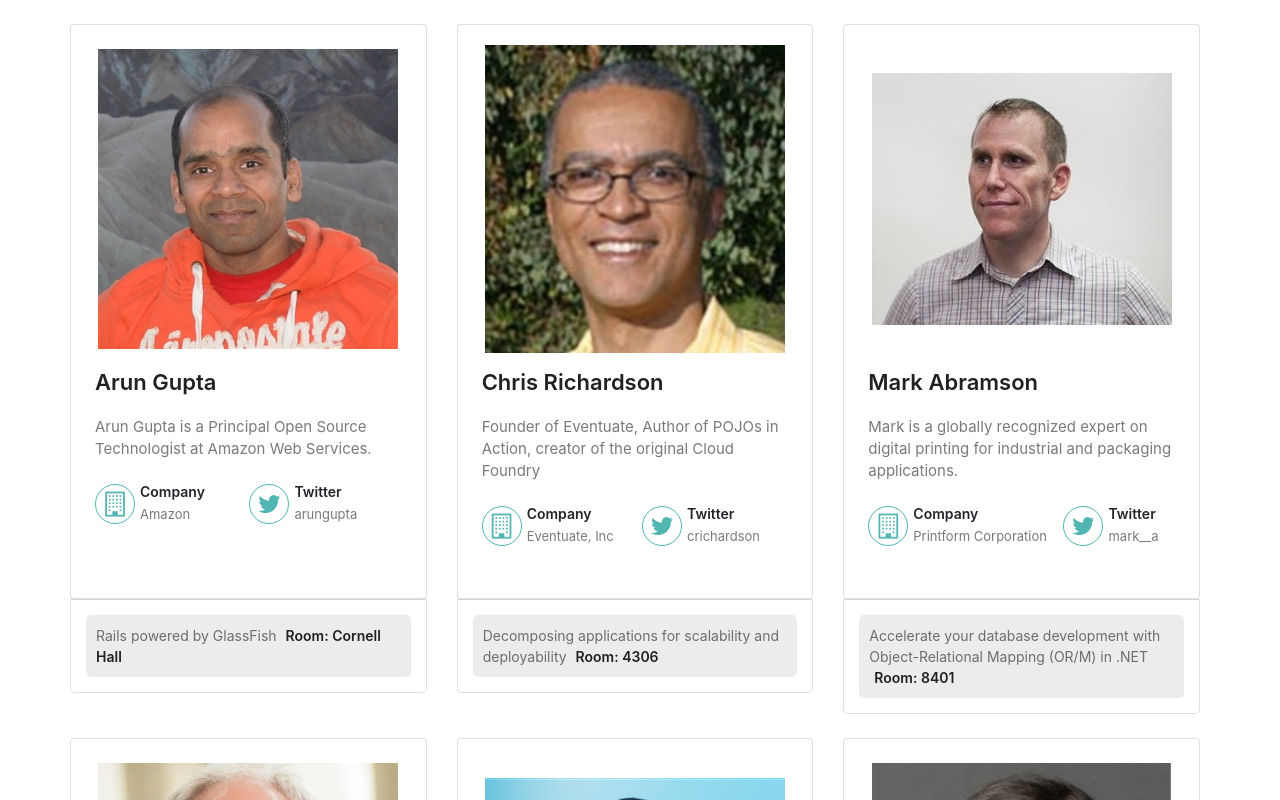
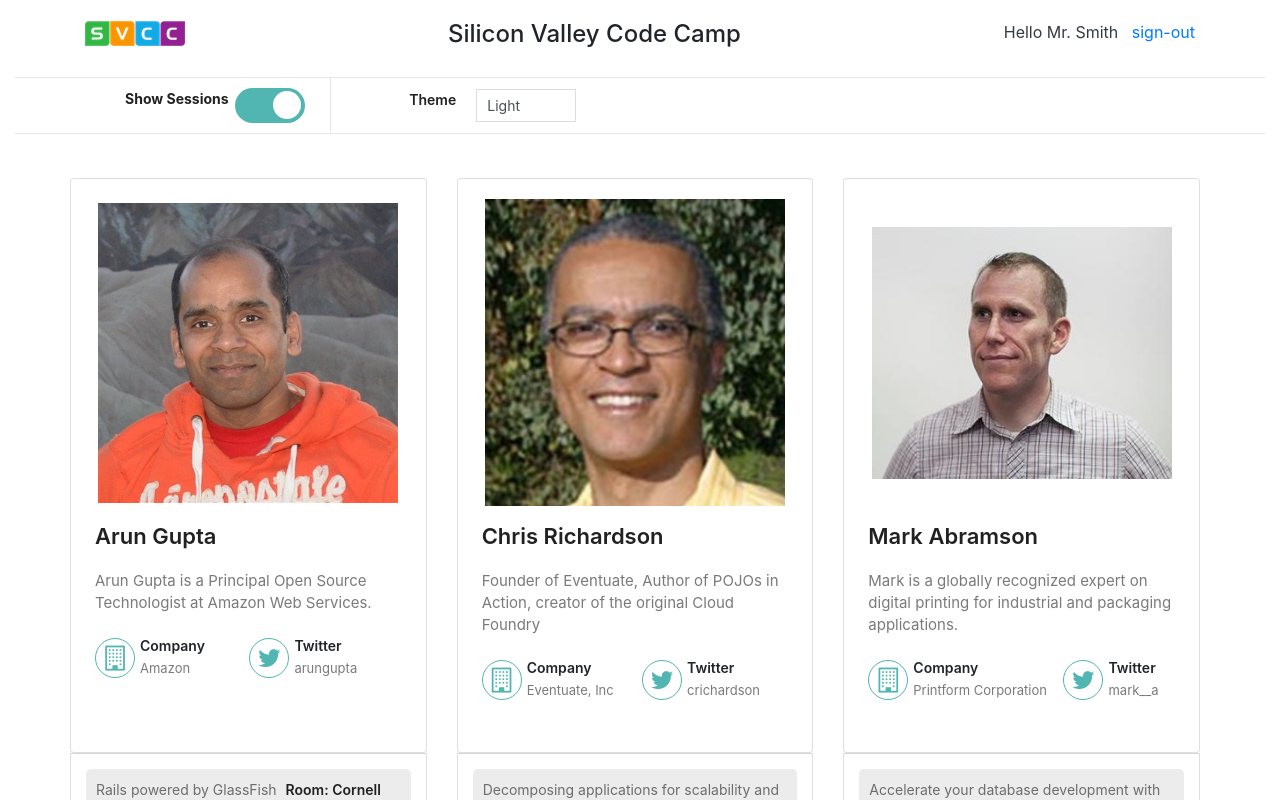
Before and after one commit to jchen370/pluralsight_courses, a Next.js app in the folder designing_react_components/: page / in a window 1280 px wide. Shown: the top 800 px of the page. Built offline with nearby package versions, Linux system fonts and the light colour scheme.

Commit message:
Adding header and toolbar

```diff
--- a/designing_react_components/pages/index.js
+++ b/designing_react_components/pages/index.js
@@ -1,19 +1,8 @@
-import { data } from "../SpeakerData";
-import Speaker from "../src/components/Speakers"
-
-
+import Speakers from "../src/components/Speakers";
 
 const IndexPage = () => {
   return (
-    <div className="container speakers-list">
-      <div className="row">
-        {data.map(function (speaker) {
-          return (
-            <Speaker key={speaker.id} speaker={speaker}/>
-          );
-        })}
-      </div>
-    </div>
+      <Speakers />
   );
 };
 
--- /dev/null
+++ b/designing_react_components/src/components/Header.js
@@ -0,0 +1,24 @@
+const Header = () => {
+  return (
+    <div className="padT4 padB4">
+      <div className="container mobile-container">
+        <div className="d-flex justify-content-between">
+          <div>
+            <img alt="SVCC Home Page" src="/images/SVCCLogo.png" />
+          </div>
+          <div className="light">
+            <h4 className="header-title">Silicon Valley Code Camp</h4>
+          </div>
+          <div className="text-dark">
+            Hello Mr. Smith &nbsp;&nbsp;
+            <span>
+              <a href="#">sign-out</a>
+            </span>
+          </div>
+        </div>
+      </div>
+    </div>
+  );
+};
+
+export default Header;
--- /dev/null
+++ b/designing_react_components/src/components/Speaker.js
@@ -0,0 +1,74 @@
+const Session = ({title, room}) => {
+    return(
+        <span className="session w-100">
+            {title}{" "}
+            <strong>Room: {room}</strong>
+        </span>
+    );
+};
+
+const Sessions = ({sessions}) => {
+    return(
+        <Session
+            title={sessions[0].title}
+            room={sessions[0].room.name}
+        />
+    );
+};
+
+const SpeakerImage = ({id, first, last}) => {
+  return (
+    <div className="speaker-img d-flex flex-row justify-content-center align-items-center h-300">
+        <img
+            className="contain-fit"
+            src={`/images/speaker-${id}.jpg`}
+            width="300"
+            alt={`${first} ${last}`}
+        />
+    </div>
+  );
+};
+
+const SpeakerDemographics = ({first, last, bio, company, twitterHandle, favorite}) => {
+    return (
+        <div className="speaker-info">
+            <div className="d-flex justify-content-between mb-3">
+                <h3 className="text-truncate w-200">
+                    {first} {last}
+                </h3>
+            </div>
+            <div>
+                <p className="card-description">
+                    {bio}
+                </p>
+                <div className="social d-flex flex-row mt-4">
+                    <div className="company">
+                        <h5>Company</h5>
+                        <h6>{company}</h6>
+                    </div>
+                    <div className="twitter">
+                        <h5>Twitter</h5>
+                        <h6>{twitterHandle}</h6>
+                    </div>
+                </div>
+            </div>
+        </div>
+    );
+};
+
+const Speaker = ({speaker}) =>{
+    const {id, first, last, sessions} = speaker;
+    return (
+        <div className="col-xs-12 col-sm-12 col-md-6 col-lg-4 col-sm-12 col-xs-12">
+            <div className="card card-height p-4 mt-4">
+                <SpeakerImage id={id} first={first} last={last} />
+                <SpeakerDemographics {...speaker}/>
+            </div>
+            <div className="sessionBox card h-250">
+                <Sessions sessions={sessions} />
+            </div>
+        </div>
+    );
+};
+
+export default Speaker;
--- a/designing_react_components/src/components/Speakers.js
+++ b/designing_react_components/src/components/Speakers.js
@@ -1,74 +1,16 @@
-const Session = ({title, room}) => {
-    return(
-        <span className="session w-100">
-            {title}{" "}
-            <strong>Room: {room}</strong>
-        </span>
-    );
-};
+import { data } from "../../SpeakerData";
+import SpeakersList from "./SpeakersList";
+import Header from "./Header";
+import SpeakersToolbar from "./SpeakersToolbar";
 
-const Sessions = ({sessions}) => {
-    return(
-        <Session
-            title={sessions[0].title}
-            room={sessions[0].room.name}
-        />
-    );
-};
-
-const SpeakerImage = ({id, first, last}) => {
+function Speakers() {
   return (
-    <div className="speaker-img d-flex flex-row justify-content-center align-items-center h-300">
-        <img
-            className="contain-fit"
-            src={`/images/speaker-${id}.jpg`}
-            width="300"
-            alt={`${first} ${last}`}
-        />
+    <div className="container-fluid">
+      <Header />
+      <SpeakersToolbar />
+      <SpeakersList data={data} />
     </div>
   );
-};
+}
 
-const SpeakerDemographics = ({first, last, bio, company, twitterHandle, favorite}) => {
-    return (
-        <div className="speaker-info">
-            <div className="d-flex justify-content-between mb-3">
-                <h3 className="text-truncate w-200">
-                    {first} {last}
-                </h3>
-            </div>
-            <div>
-                <p className="card-description">
-                    {bio}
-                </p>
-                <div className="social d-flex flex-row mt-4">
-                    <div className="company">
-                        <h5>Company</h5>
-                        <h6>{company}</h6>
-                    </div>
-                    <div className="twitter">
-                        <h5>Twitter</h5>
-                        <h6>{twitterHandle}</h6>
-                    </div>
-                </div>
-            </div>
-        </div>
-    );
-};
-
-const Speaker = ({speaker}) =>{
-    const {id, first, last, sessions} = speaker;
-    return (
-        <div className="col-xs-12 col-sm-12 col-md-6 col-lg-4 col-sm-12 col-xs-12">
-            <div className="card card-height p-4 mt-4">
-                <SpeakerImage id={id} first={first} last={last} />
-                <SpeakerDemographics {...speaker}/>
-            </div>
-            <div className="sessionBox card h-250">
-                <Sessions sessions={sessions} />
-            </div>
-        </div>
-    );
-};
-
-export default Speaker;
+export default Speakers;
--- /dev/null
+++ b/designing_react_components/src/components/SpeakersList.js
@@ -0,0 +1,15 @@
+import Speaker from "./Speaker";
+
+const SpeakersList = ({data}) => {
+    return (
+        <div className="container speakers-list">
+            <div className="row">
+                {data.map(function (speaker) {
+                    return <Speaker key={speaker.id} speaker={speaker} />;
+                })}
+            </div>
+        </div>
+    );
+};
+
+export default SpeakersList;
--- /dev/null
+++ b/designing_react_components/src/components/SpeakersToolbar.js
@@ -0,0 +1,30 @@
+const SpeakersToolbar = () => {
+    return (
+        <section className="toolbar dark-theme-header">
+          <div className="container">
+            <div className="justify-content-between">
+              <ul className="toolrow d-flex flex-column flex-lg-row">
+                <li className="d-flex flex-column flex-md-row">
+                  <b>Show Sessions&nbsp;&nbsp;</b>
+                  <label className="fav">
+                    <input type="checkbox" checked={true} />
+                    <span className="switch"></span>
+                  </label>
+                </li>
+                <li className="d-flex flex-column flex-md-row ml-sm-5 ml-0">
+                  <strong>Theme</strong>
+                  <label classname="dropdown">
+                    <select className="form-control theme" value="light">
+                      <option value="light">Light</option>
+                      <option value="dark">Dark</option>
+                    </select>
+                  </label>
+                </li>
+              </ul>
+            </div>
+          </div>
+        </section>
+      );
+};
+
+export default SpeakersToolbar;
```
Also changed, not shown: 1 other file (tests, documents, lock files or other folders).
